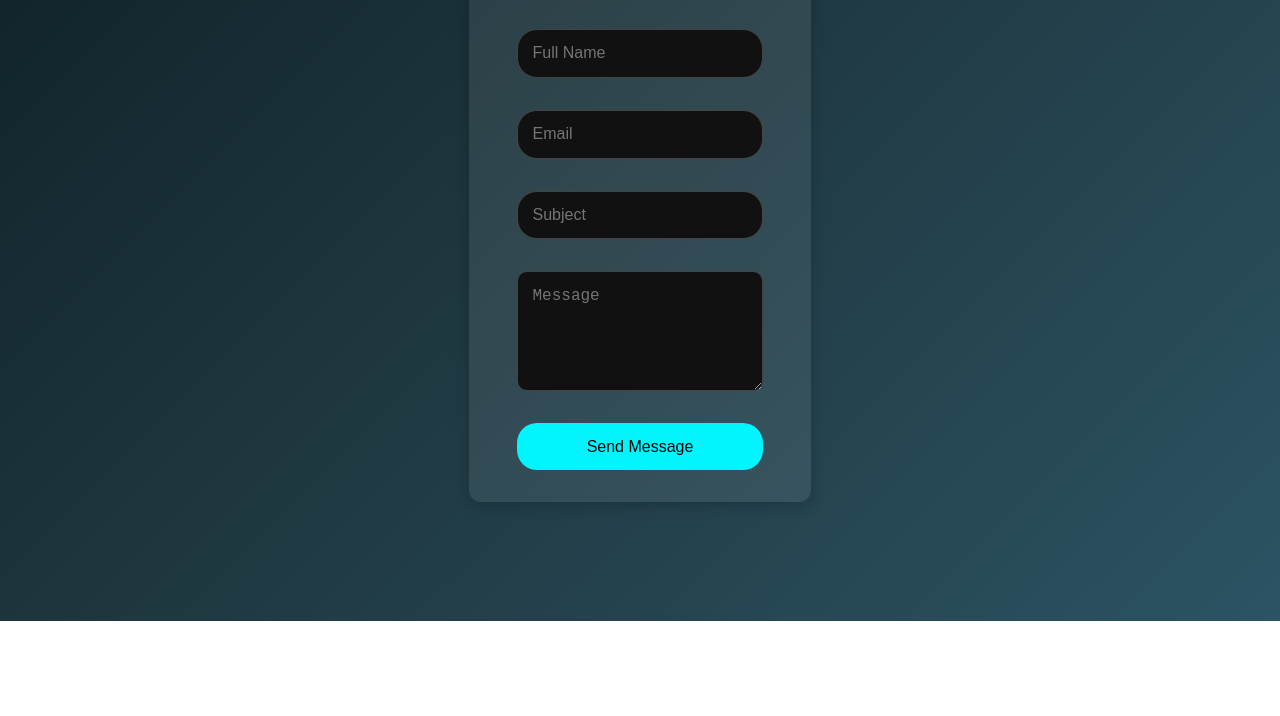
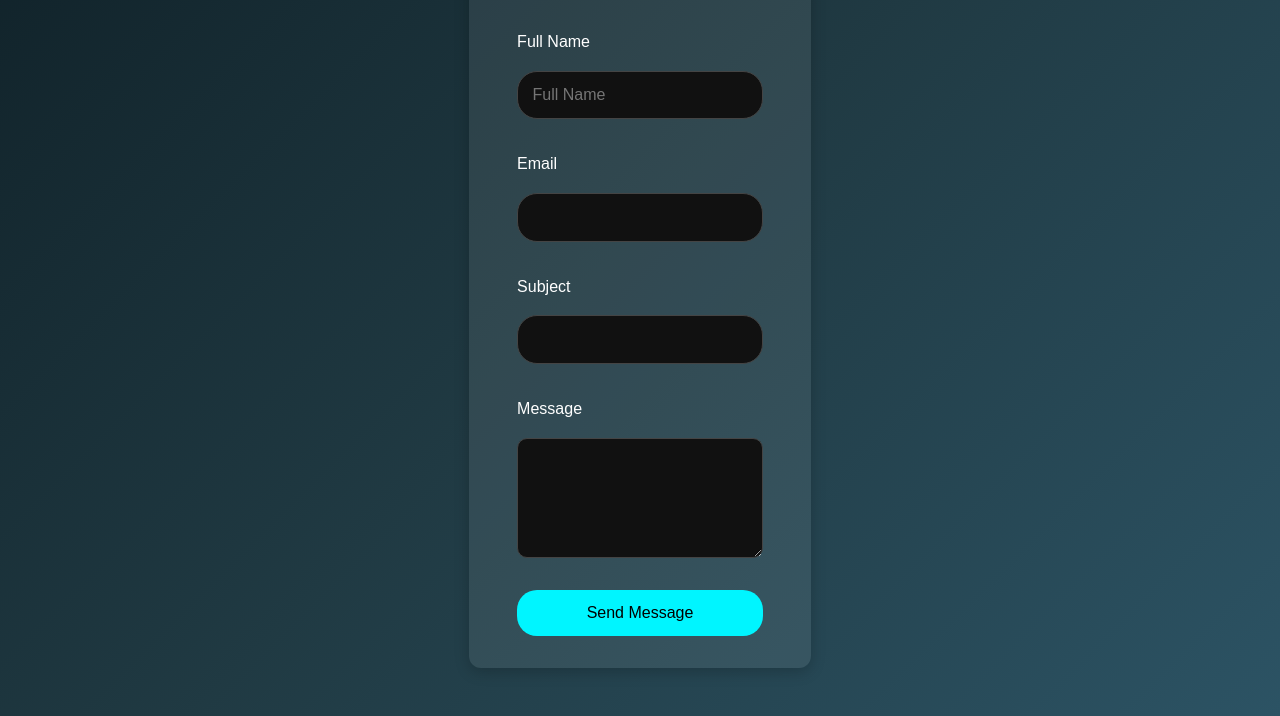
Before and after one commit to Khalid-dev24/HNG-Internship, a plain HTML site: page contact.html in a window 1280 px wide. Shown: the part 179-895 px from the top of the page. Before the commit the page ends 800 px from the top, so only its background shows below. Drawn offline with Linux system fonts and the light colour scheme.

Commit message:
Restore form labels in contact.html for improved accessibility

```diff
--- a/contact.html
+++ b/contact.html
@@ -19,20 +19,20 @@
     <form id="contactForm" novalidate>
       <h2>Contact Us</h2>
 
-      <!-- <label for="name">Full Name</label> -->
+      <label for="name">Full Name</label>
       <input type="text" id="name" data-testid="test-contact-name" required aria-describedby="error-name" placeholder="Full Name">
       <p id="error-name" data-testid="test-contact-error-name" class="error"></p>
 
-      <!-- <label for="email">Email</label> -->
-      <input type="email" id="email" data-testid="test-contact-email" required aria-describedby="error-email" placeholder="Email">
+      <label for="email">Email</label>
+      <input type="email" id="email" data-testid="test-contact-email" required aria-describedby="error-email">
       <p id="error-email" data-testid="test-contact-error-email" class="error"></p>
 
-      <!-- <label for="subject">Subject</label> -->
-      <input type="text" id="subject" data-testid="test-contact-subject" required aria-describedby="error-subject" placeholder="Subject">
+      <label for="subject">Subject</label>
+      <input type="text" id="subject" data-testid="test-contact-subject" required aria-describedby="error-subject">
       <p id="error-subject" data-testid="test-contact-error-subject" class="error"></p>
 
-      <!-- <label for="message">Message</label> -->
-      <textarea id="message" data-testid="test-contact-message" required minlength="10" aria-describedby="error-message" placeholder="Message"></textarea>
+      <label for="message">Message</label>
+      <textarea id="message" data-testid="test-contact-message" required minlength="10" aria-describedby="error-message"></textarea>
       <p id="error-message" data-testid="test-contact-error-message" class="error"></p>
 
       <button type="submit" data-testid="test-contact-submit">Send Message</button>
```
